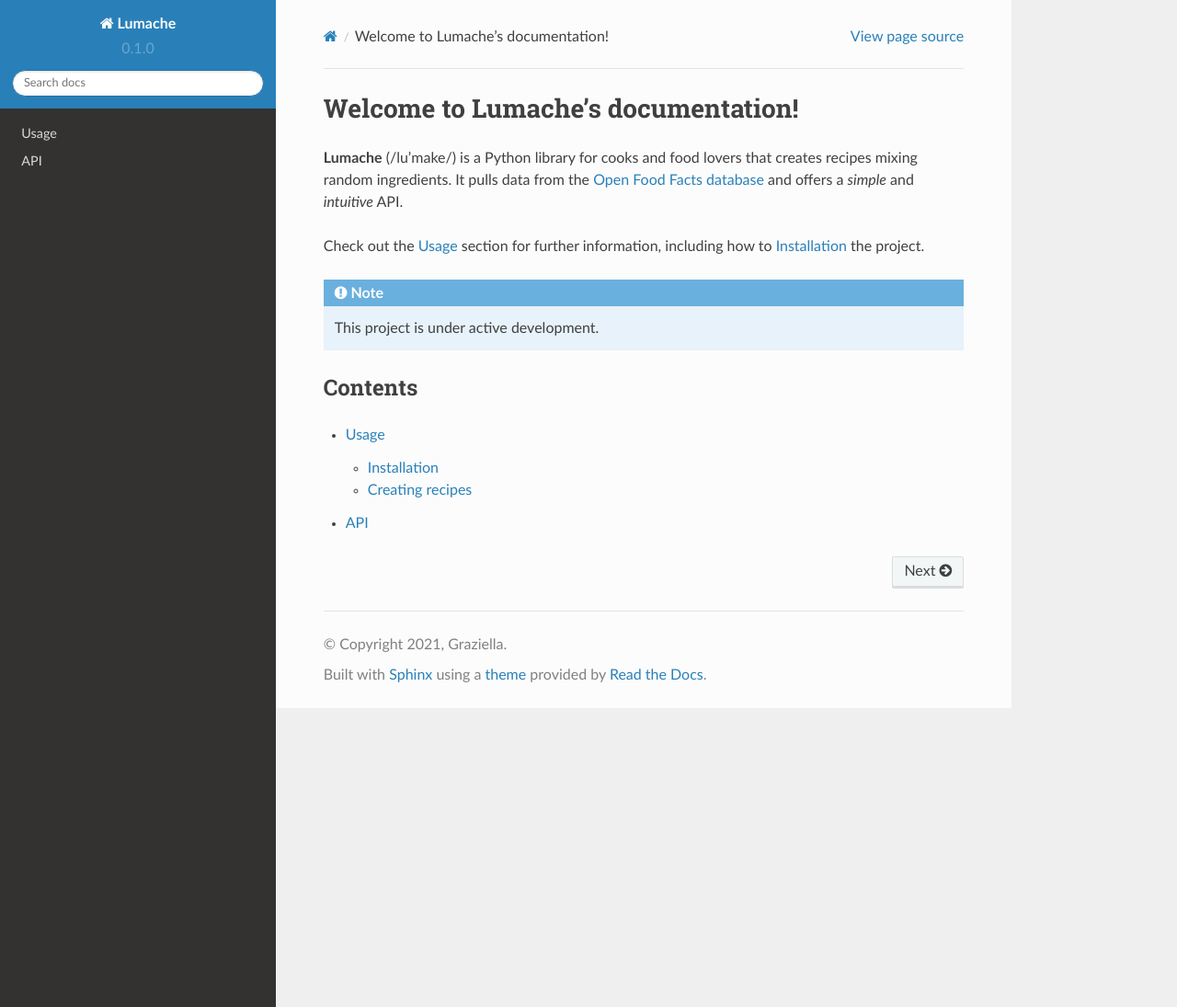
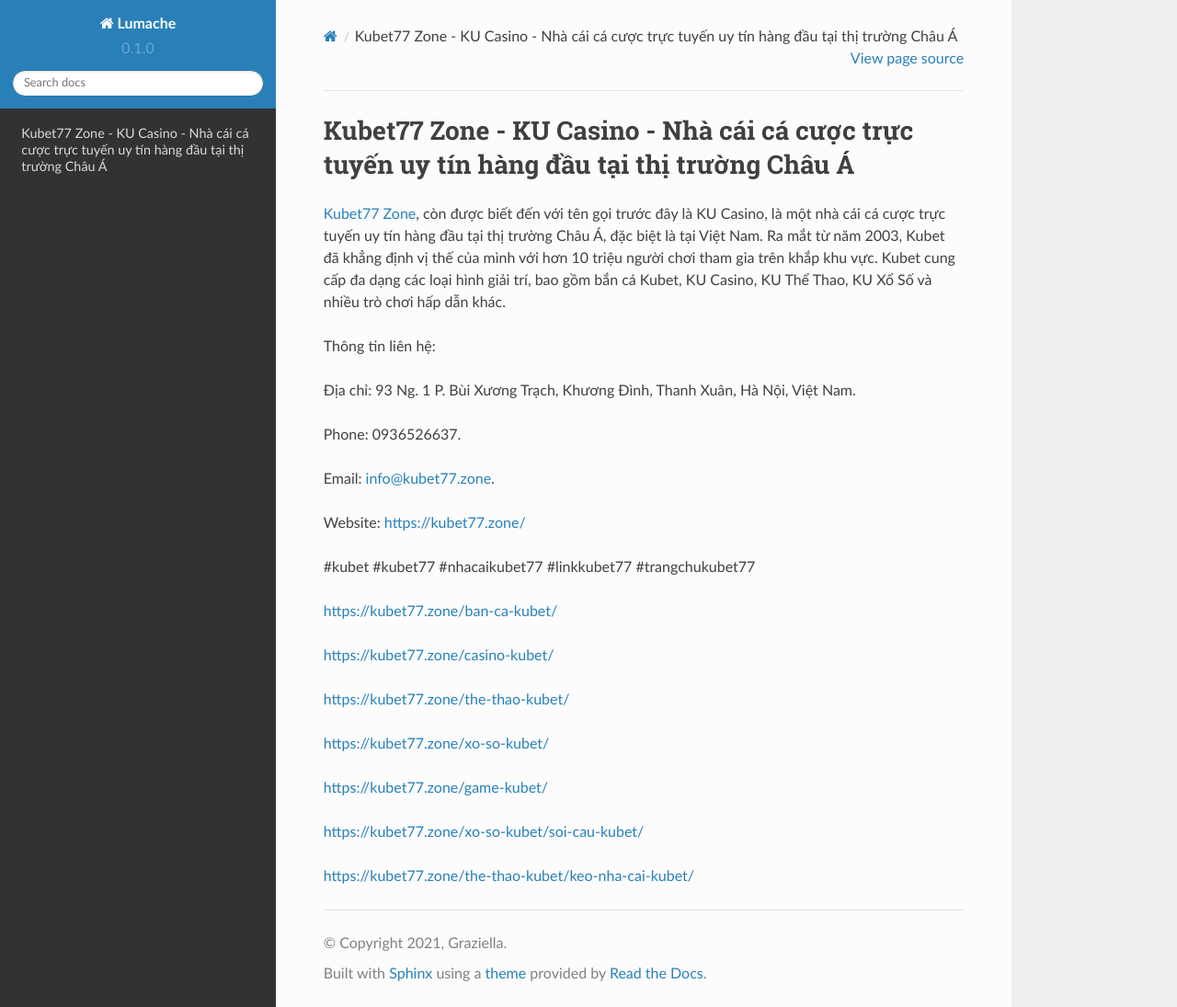
Before and after one commit to phamduyhong/kubet77zone, a Sphinx documentation site: the page built from docs/source/index.rst, in a window 1280 px wide and 1095 px high. Shown: the whole window at 92% size. Built offline with Sphinx 7.4.7 and the Read the Docs theme 2.0.0, drawn with Linux system fonts in a browser that asks for light colours.

Commit message:
Update index.rst

```diff
--- a/docs/source/index.rst
+++ b/docs/source/index.rst
@@ -1,22 +1,31 @@
-Welcome to Lumache's documentation!
+Kubet77 Zone - KU Casino - Nhà cái cá cược trực tuyến uy tín hàng đầu tại thị trường Châu Á
 ===================================
 
-**Lumache** (/lu'make/) is a Python library for cooks and food lovers
-that creates recipes mixing random ingredients.
-It pulls data from the `Open Food Facts database <https://world.openfoodfacts.org/>`_
-and offers a *simple* and *intuitive* API.
+`Kubet77 Zone <https://kubet77.zone/>`_, còn được biết đến với tên gọi trước đây là KU Casino, là một nhà cái cá cược trực tuyến uy tín hàng đầu tại thị trường Châu Á, đặc biệt là tại Việt Nam. Ra mắt từ năm 2003, Kubet đã khẳng định vị thế của mình với hơn 10 triệu người chơi tham gia trên khắp khu vực. Kubet cung cấp đa dạng các loại hình giải trí, bao gồm bắn cá Kubet, KU Casino, KU Thể Thao, KU Xổ Số và nhiều trò chơi hấp dẫn khác.
 
-Check out the :doc:`usage` section for further information, including
-how to :ref:`installation` the project.
+Thông tin liên hệ:
 
-.. note::
+Địa chỉ: 93 Ng. 1 P. Bùi Xương Trạch, Khương Đình, Thanh Xuân, Hà Nội, Việt Nam.
 
-   This project is under active development.
+Phone: 0936526637.
 
-Contents
---------
+Email: info@kubet77.zone.
 
-.. toctree::
+Website: https://kubet77.zone/
 
-   usage
-   api
+#kubet #kubet77 #nhacaikubet77 #linkkubet77 #trangchukubet77
+
+
+https://kubet77.zone/ban-ca-kubet/
+
+https://kubet77.zone/casino-kubet/
+
+https://kubet77.zone/the-thao-kubet/
+
+https://kubet77.zone/xo-so-kubet/
+
+https://kubet77.zone/game-kubet/
+
+https://kubet77.zone/xo-so-kubet/soi-cau-kubet/
+
+https://kubet77.zone/the-thao-kubet/keo-nha-cai-kubet/
```
